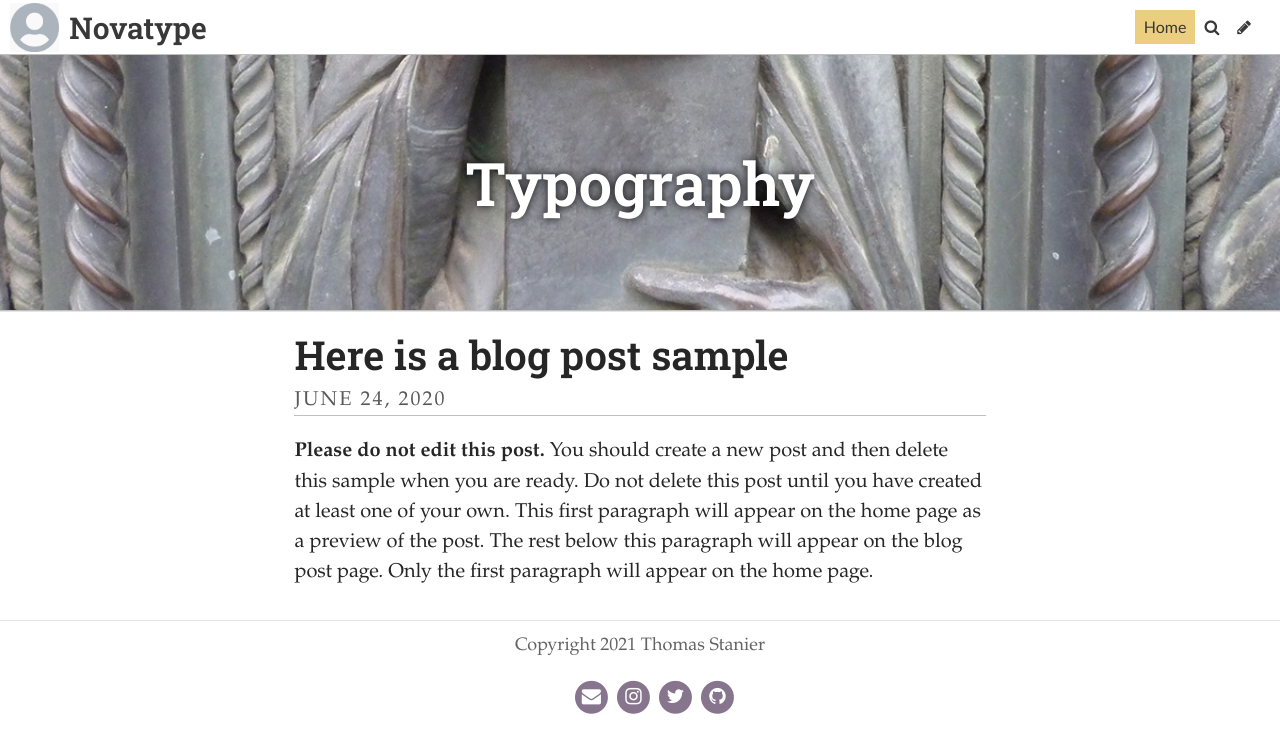
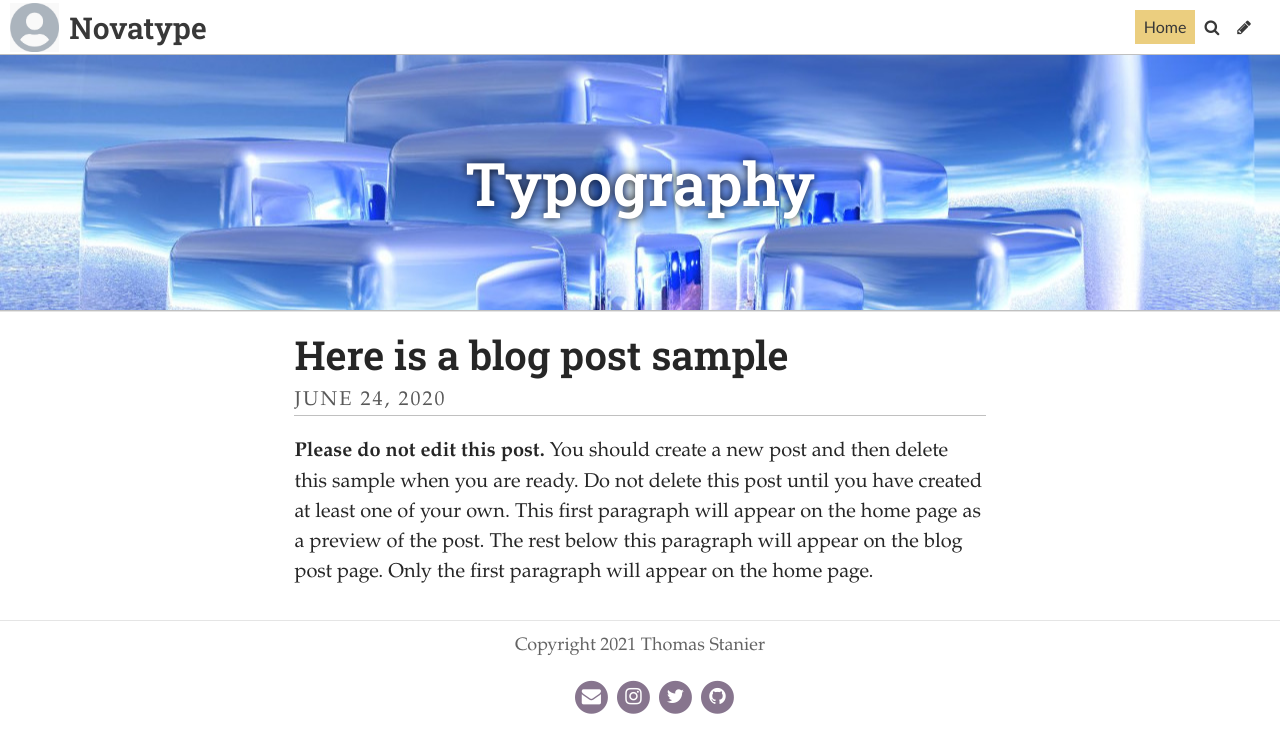
Before and after one commit to tomstanier/MyRepository, a Jekyll site: the page built from index.html, in a window 1280 px wide. Shown: the top 753 px of the page. Built offline with Jekyll 4.4.1, drawn with Linux system fonts in a browser that asks for light colours; some web fonts are replaced; the list of posts is cut into pages by our own code.

Commit message:
Update Settings “general”

```diff
--- a/_data/settings.yml
+++ b/_data/settings.yml
@@ -1,7 +1,7 @@
 title: Novatype
 description: ""
 footer_text: Copyright 2021 Thomas Stanier
-header_feature_image: ../uploads/books4screen.jpg
+header_feature_image: ../uploads/tumblr_890e0680b0b7511dbd92b73616a8cb09_93feef6b_1280.jpg
 header_text: Typography
 header_text_color: "#ffffff"
 bannerheight: 20vmax
```
Also changed, not shown: uploads/tumblr_890e0680b0b7511dbd92b73616a8cb09_93feef6b_1280.jpg (added).
